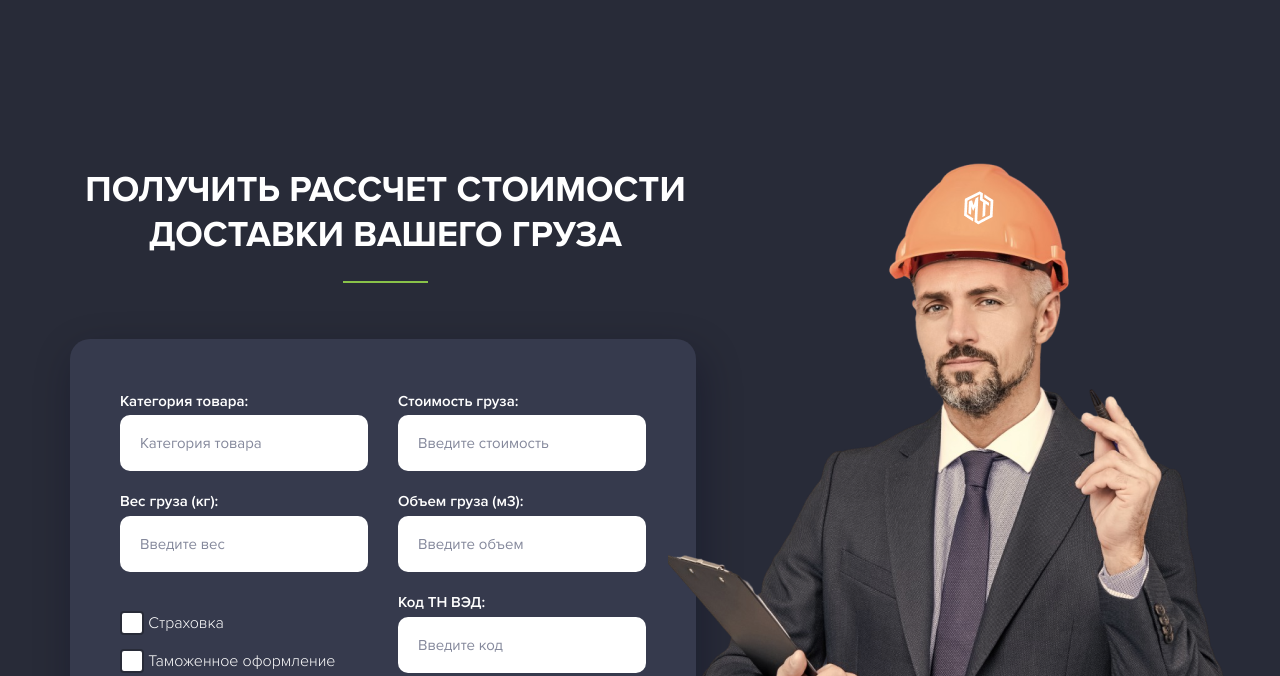
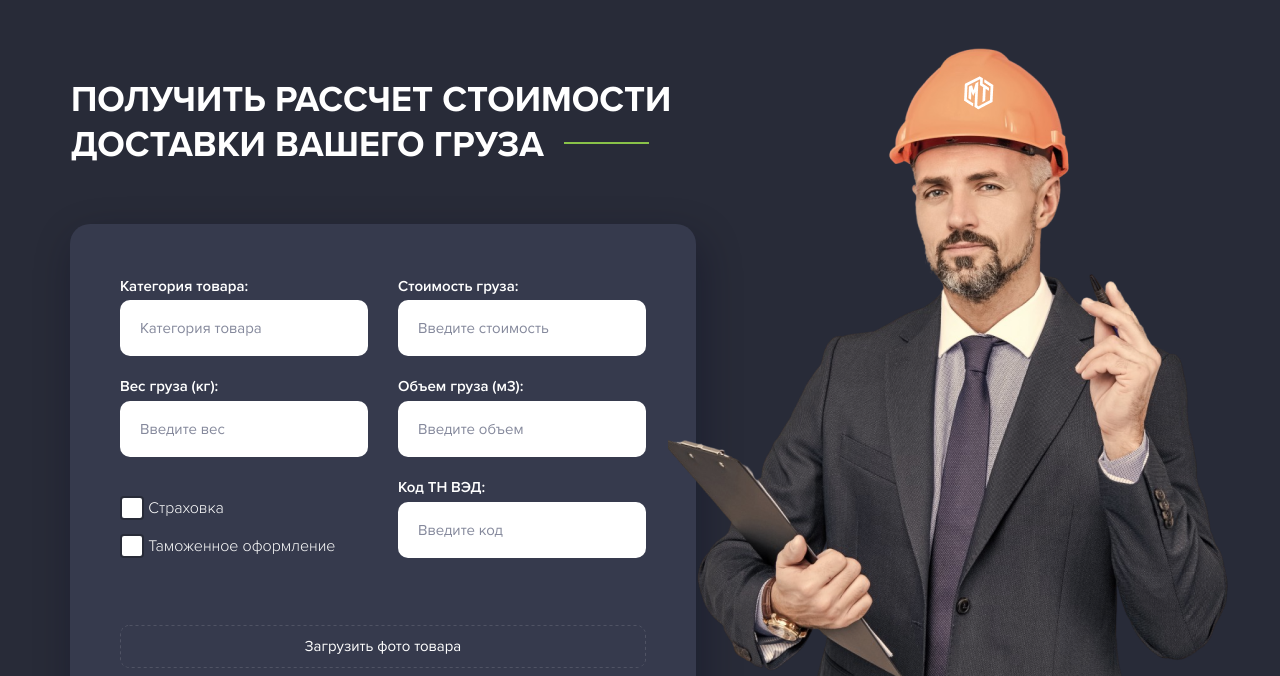
Before and after one commit to HyryaRoman/dev-MasterTao, a website: page src/index.html in a window 1280 px wide. Shown: the part 836-1512 px from the top of the page. Drawn offline with nearby package versions, Linux system fonts and the light colour scheme; files that its build step writes are made by us from their sources.

Commit message:
minor fixes

```diff
--- a/src/sass/calc_form.scss
+++ b/src/sass/calc_form.scss
@@ -8,6 +8,10 @@
       margin: 12px 20px;
     }
   }
+}
+
+.calc-form-content-container {
+  padding-top: 55px !important;
 }
 
 .calc-form {
@@ -40,11 +44,15 @@
 }
 
 @include media-breakpoint-up(xl) {
+  .calc-form-content-container {
+    padding-top: 100px !important;
+  }
+
   .calc-form {
     position: relative;
     margin-top: 56px;
     margin-left: 20px;
-    margin-bottom: 114px;
+    margin-bottom: 14px;
     padding: 50px;
     padding-bottom: 60px;
     max-width: 626px;
--- a/src/sass/common.scss
+++ b/src/sass/common.scss
@@ -206,7 +206,7 @@
   .page-section {
     margin-left: auto;
     margin-right: auto;
-    margin-bottom: 100px;
+    margin-bottom: 0;
     max-width: 1820px;
 
     &:nth-child(2n + 1) {
--- a/src/templates/calc-form.html
+++ b/src/templates/calc-form.html
@@ -1,6 +1,6 @@
 <section class="page-section">
-  <div class="content-container">
-    <h2 class="page-section-title calc-form-title">Получить рассчет стоимости доставки вашего груза</h2>
+  <div class="content-container calc-form-content-container">
+    <h2 class="page-section-title calc-form-title secondary align-left inline">Получить рассчет стоимости доставки вашего груза</h2>
     <form class="calc-form">
       <div class="calc-form-grid">
         <div class="input-block order-1">
```
